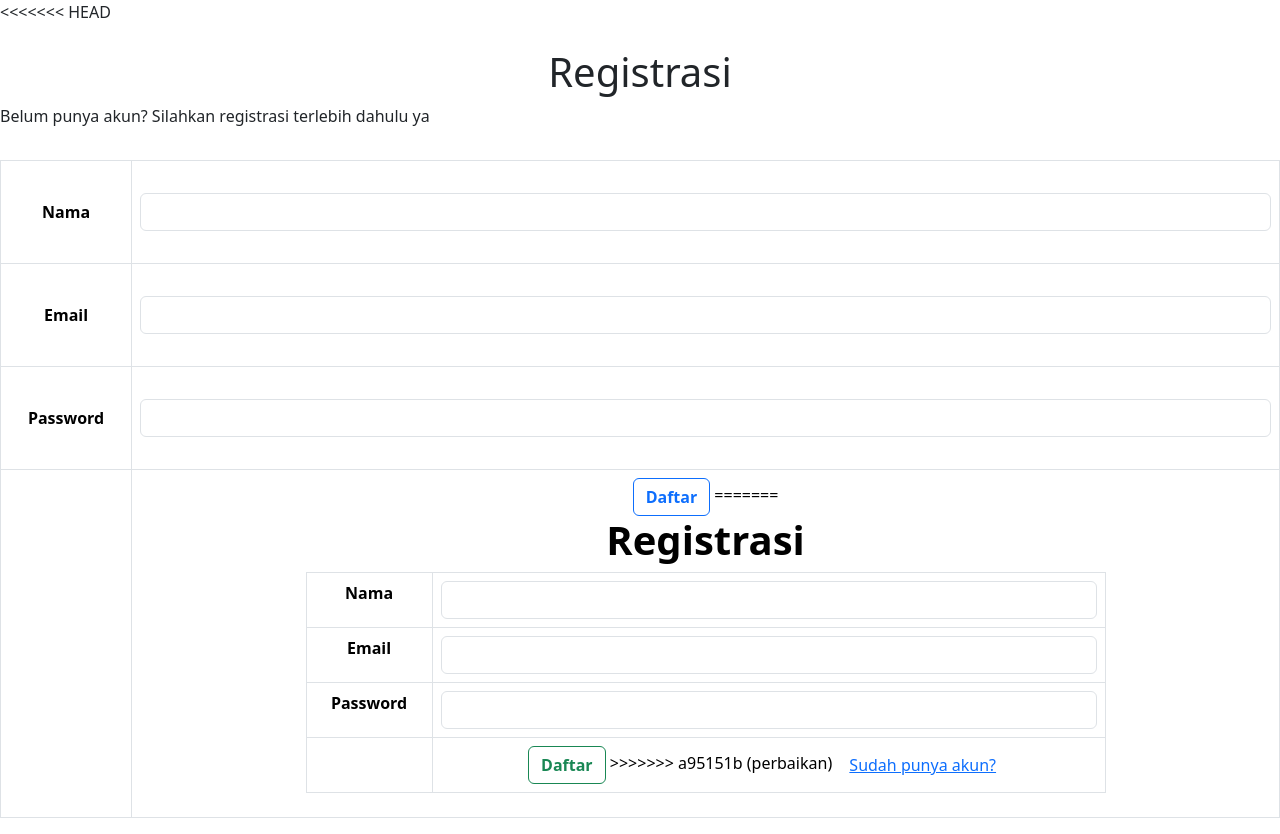
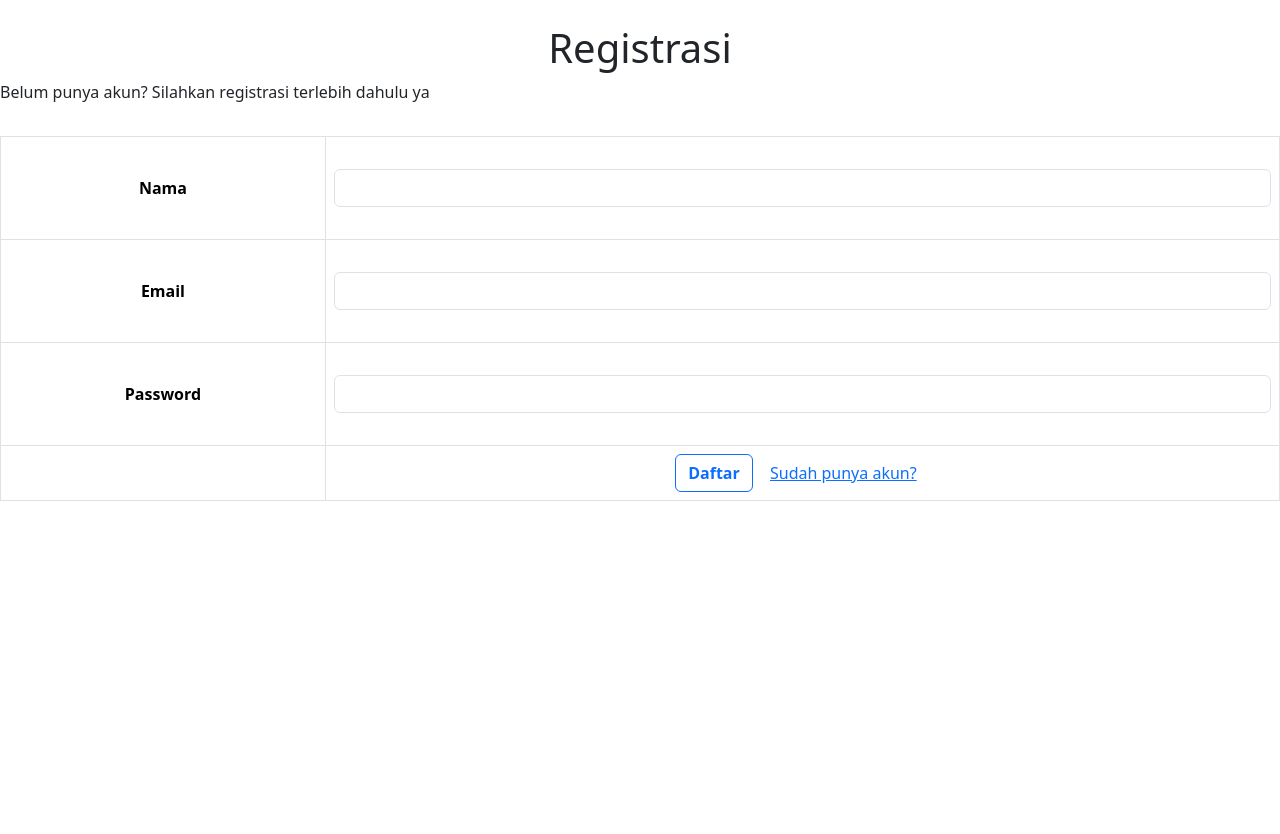
Before and after one commit to dilanaisya/Tubes-kel-3-proweb_frozen-food, a PHP site: page /register.php in a window 1280 px wide. After the commit the page ends 501 px from the top, so only its background shows below. Run offline with PHP 8.4, Linux system fonts and the light colour scheme; some web fonts are replaced.

Commit message:
update register.php

```diff
--- a/pages/register.php
+++ b/pages/register.php
@@ -34,7 +34,6 @@ if ($_SERVER['REQUEST_METHOD'] === 'POST') {
     <meta name="viewport" content="width=device-width, initial-scale=1.0">
     <title>Registrasi - Frozfood Selera Jaya</title>
     <link href="https://cdn.jsdelivr.net/npm/bootstrap@5.3.3/dist/css/bootstrap.min.css" rel="stylesheet">
-<<<<<<< HEAD
     <link rel="stylesheet" href="../assets/css/stylelogin.css">
     <link rel="preconnect" href="https://fonts.googleapis.com">
     <link rel="preconnect" href="https://fonts.gstatic.com" crossorigin>
@@ -56,21 +55,6 @@ if ($_SERVER['REQUEST_METHOD'] === 'POST') {
             <tr class="align-middle"><th class="label-login">Password</th><td><input type="password" class="form-control mt-4 mb-4" name="password" minlength="6" required></td></tr>
             <tr><th></th><td>
                 <button type="submit" class="btn btn-outline-primary"><b>Daftar</b></button>
-=======
-</head>
-<body>
-    <h1 style="text-align:center;"><b>Registrasi</b></h1>
-    <?php if ($error): ?>
-        <div class="alert alert-danger text-center mx-auto" style="width:800px;max-width:95%;"><?= htmlspecialchars($error) ?></div>
-    <?php endif; ?>
-    <form method="post" action="register.php">
-        <table class="table table-bordered text-center mx-auto" style="width:800px;max-width:95%;">
-            <tr><th>Nama</th><td><input type="text" class="form-control" name="nama" required></td></tr>
-            <tr><th>Email</th><td><input type="email" class="form-control" name="email" required></td></tr>
-            <tr><th>Password</th><td><input type="password" class="form-control" name="password" minlength="6" required></td></tr>
-            <tr><th></th><td>
-                <button type="submit" class="btn btn-outline-success"><b>Daftar</b></button>
->>>>>>> a95151b (perbaikan)
                 <a href="login.php" class="btn btn-link">Sudah punya akun?</a>
             </td></tr>
         </table>
```
